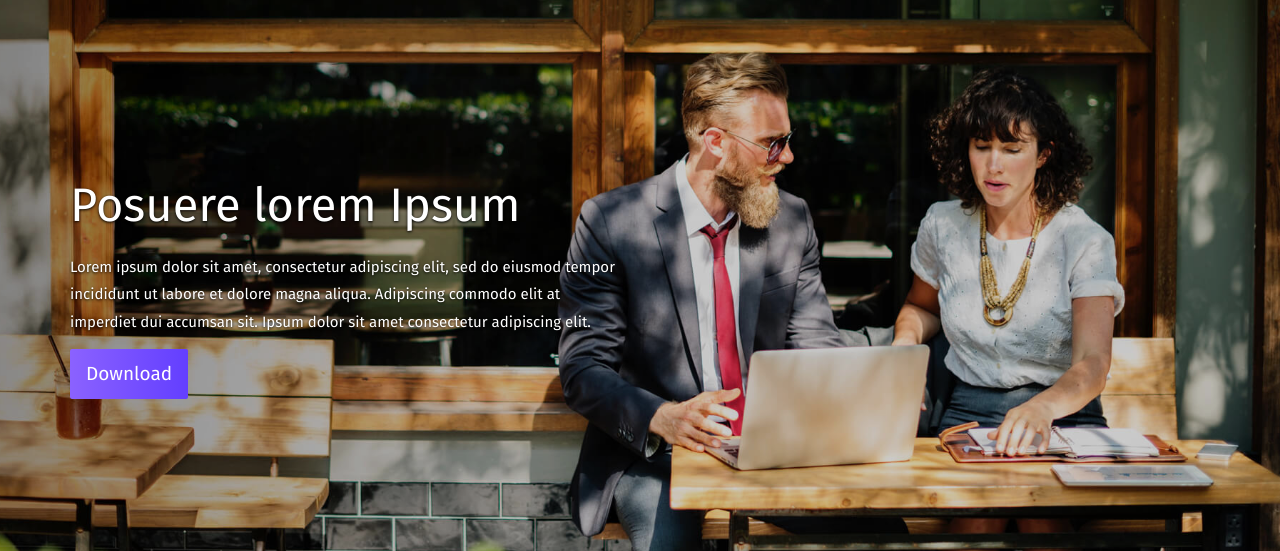
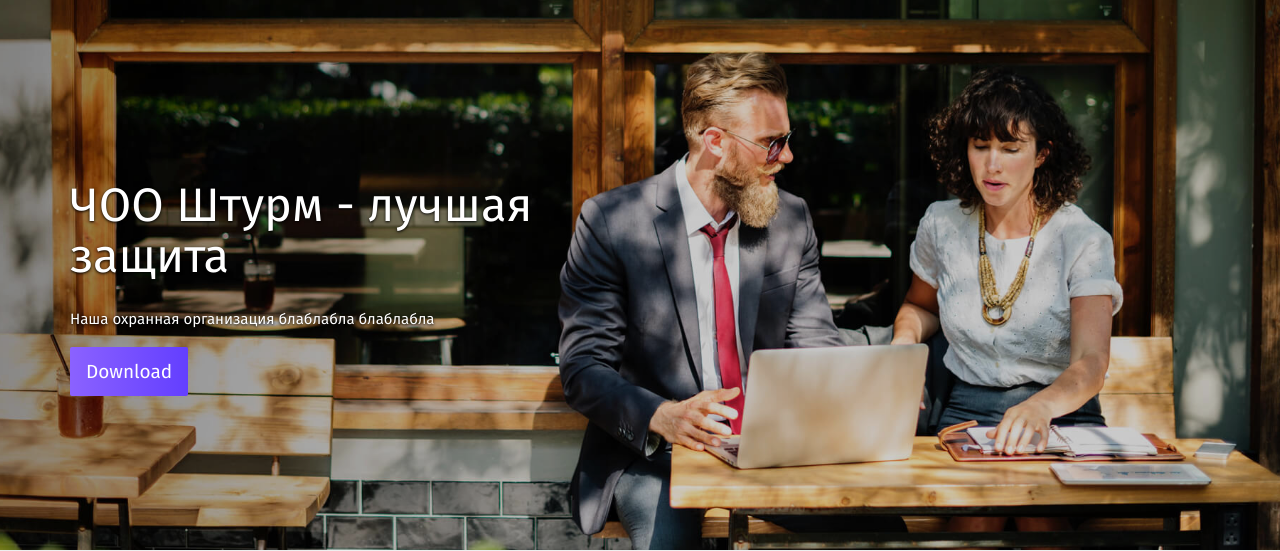
Before and after one commit to ptsypyshev/webserverFlask, a Flask app: page / in a window 1280 px wide. Shown: the part 81-632 px from the top of the page. Run offline with Flask 2, Linux system fonts and the light colour scheme; some libraries are stand-ins or nearby versions; some web fonts are replaced.

Commit message:
Changed description.

```diff
--- a/Templates/index.html
+++ b/Templates/index.html
@@ -65,10 +65,8 @@
         <div class="row">
 
             <div class="col-md-6">
-                <h1>Posuere lorem Ipsum</h1>
-                <p>Lorem ipsum dolor sit amet, consectetur adipiscing elit, sed do eiusmod tempor incididunt ut labore
-                    et dolore magna aliqua. Adipiscing commodo elit at imperdiet dui accumsan sit. Ipsum dolor sit
-                    amet consectetur adipiscing elit. </p>
+                <h1>ЧОО Штурм - лучшая защита</h1>
+                <p>Наша охранная организация блаблабла блаблабла</p>
                  <a href="./download.html" title="" class="btn btn-lg btn-primary">Download</a>
             </div>
 
```
